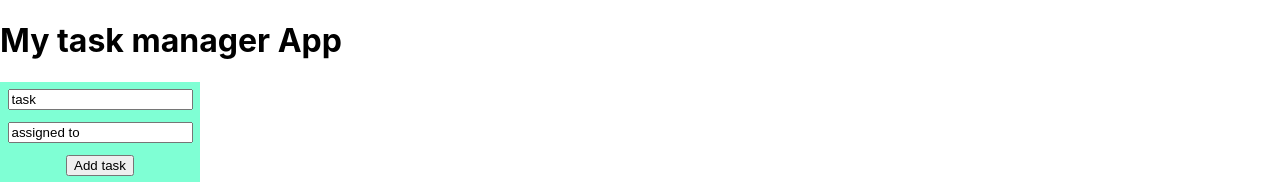
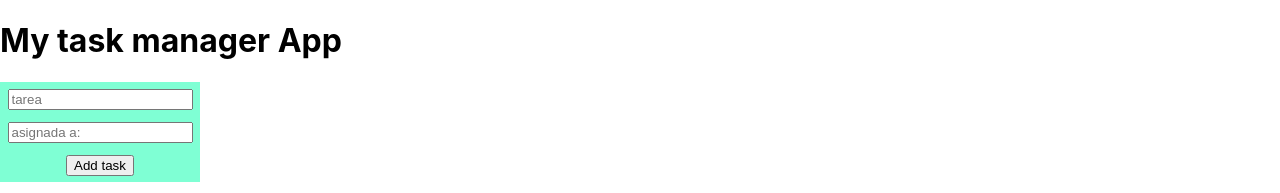
Before and after one commit to lissms/my-task-list, a React (Create React App) app: page / in a window 1280 px wide. Shown: the top 193 px of the page. Built offline with nearby package versions, Linux system fonts and the light colour scheme.

Commit message:
add array taskList

```diff
--- a/src/App.js
+++ b/src/App.js
@@ -4,17 +4,18 @@ import TaskList from "./components/TaskList";
 import FilterButtons from "./components/FilterButtons";
 
 function App() {
-  const [task, setTask] = React.useState("task");
-  const [assigned, setAssigned] = React.useState("assigned to");
+  const [task, setTask] = React.useState("");
+  const [assigned, setAssigned] = React.useState("");
+  const [taskList, settaskList] = React.useState([]);
 
   const handlerClick = () => {
-    console.log("task, assigned", task, assigned);
+    settaskList([...taskList, task]);
   };
   return (
     <div>
       <h1>My task manager App</h1>
       <Form handlerClick={handlerClick} assigned={assigned} task={task} setTask={setTask} setAssigned={setAssigned} />
-      <TaskList />
+      <TaskList taskList={taskList} settaskList={settaskList} />
       <FilterButtons />
     </div>
   );
```
